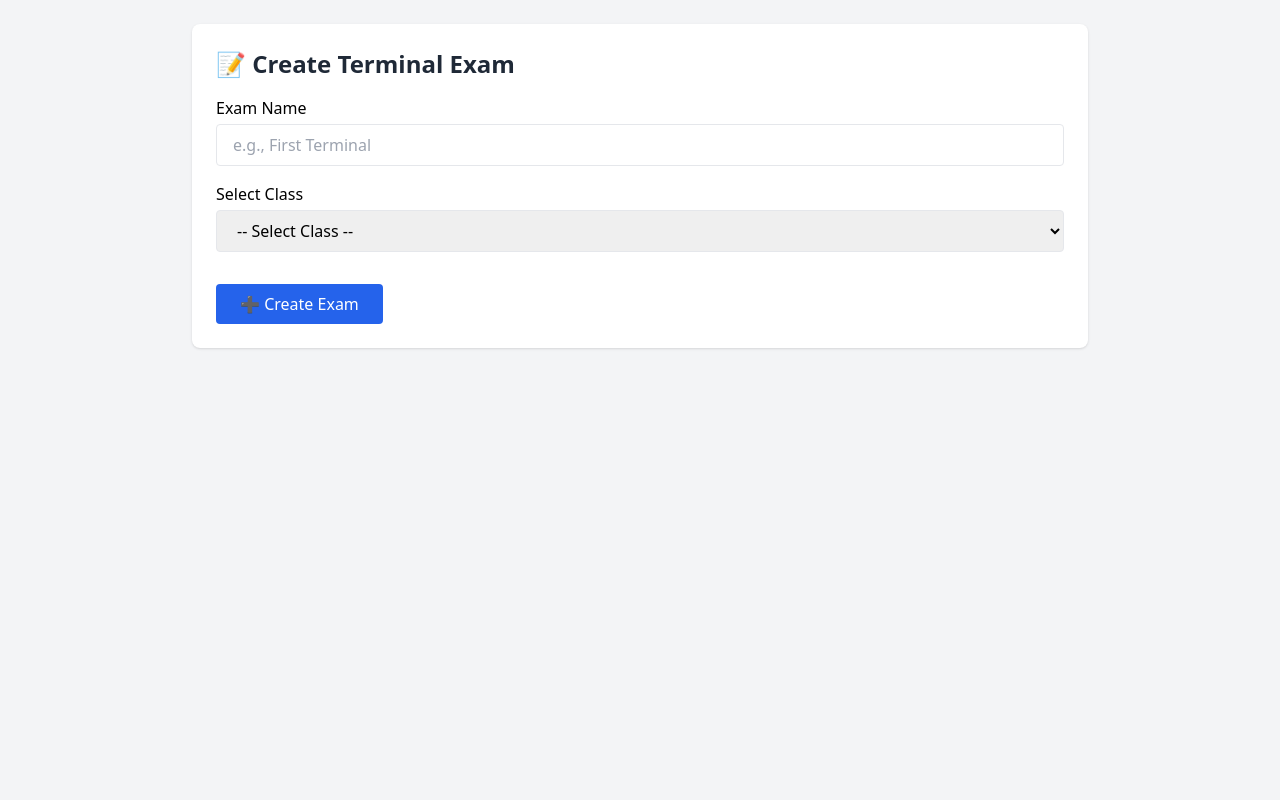
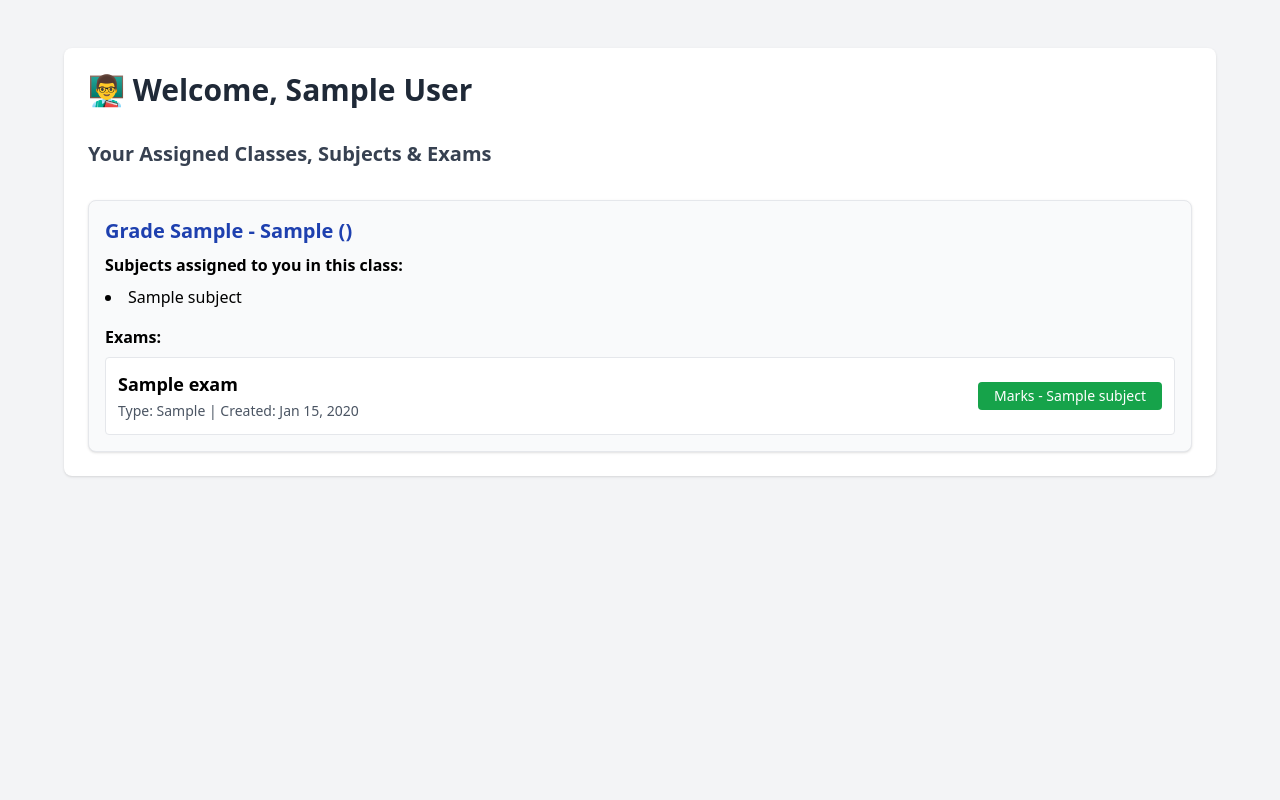
Before and after one commit to Sushil9863/school_management_system, a PHP site: page /shikshalaya/admin/manage_exam_content.php in a window 1280 px wide. Run offline with PHP 8.4, Linux system fonts and the light colour scheme; the visitor is signed in with stand-in values (Sample User, id 1); tables that the repository leaves empty or names only in its code hold one stand-in row (values such as "Sample post"); some libraries are stand-ins or nearby versions.

Commit message:
ali ali changes

```diff
--- a/admin/manage_exam_content.php
+++ b/admin/manage_exam_content.php
@@ -1,129 +1,214 @@
 <?php
 include '../partials/dbconnect.php';
+session_start();
 
-// Fetch all classes
-$class_result = $conn->query("SELECT * FROM classes ORDER BY grade ASC");
-
-// Handle exam creation
-if ($_SERVER['REQUEST_METHOD'] === 'POST') {
-    $exam_name = $_POST['exam_name'];
-    $selected_class_id = $_POST['class_id'];
-    $exam_type = 'Terminal'; // Fixed type
-
-    // Gather subject data
-    $subjects = $_POST['subject_id'] ?? [];
-    $full_marks = $_POST['full_marks'] ?? [];
-    $pass_marks = $_POST['pass_marks'] ?? [];
-
-    // Determine target classes
-    $class_ids = [];
-
-    if ($selected_class_id === 'all') {
-        $class_ids_result = $conn->query("SELECT id FROM classes");
-        while ($row = $class_ids_result->fetch_assoc()) {
-            $class_ids[] = $row['id'];
-        }
-    } else {
-        $class_ids[] = (int)$selected_class_id;
+// Check teacher session
+if (!isset($_SESSION['username']) || $_SESSION['user_type'] !== 'teacher') {
+  header("Location: ../index.php");
+  exit;
 }
 
-    // Loop through classes and insert exams and subjects
-    foreach ($class_ids as $class_id) {
-        $stmt = $conn->prepare("INSERT INTO exams (exam_name, exam_type, class_id) VALUES (?, ?, ?)");
-        $stmt->bind_param("ssi", $exam_name, $exam_type, $class_id);
+$teacher_username = $_SESSION['username'];
+
+// Get teacher info
+$stmt = $conn->prepare("SELECT id, full_name FROM teachers WHERE username = ?");
+$stmt->bind_param("s", $teacher_username);
 $stmt->execute();
-        $exam_id = $stmt->insert_id;
+$result = $stmt->get_result();
+$teacher = $result->fetch_assoc();
+$teacher_id = $teacher['id'];
+$teacher_name = $teacher['full_name'];
 
-        if (!empty($subjects) && is_array($subjects)) {
-            for ($i = 0; $i < count($subjects); $i++) {
-                $sub_id = $subjects[$i];
-                $full = $full_marks[$i];
-                $pass = $pass_marks[$i];
+// Fetch all classes and subjects assigned to this teacher
+$stmt = $conn->prepare("
+    SELECT
+      c.id AS class_id, c.grade, c.section, c.type,
+      s.id AS subject_id, s.name AS subject_name
+    FROM subjects s
+    JOIN classes c ON s.class_id = c.id
+    WHERE s.teacher_id = ?
+    ORDER BY c.grade ASC, c.section ASC, s.name ASC
+");
+$stmt->bind_param("i", $teacher_id);
+$stmt->execute();
+$assigned = $stmt->get_result();
 
-                $stmt_sub = $conn->prepare("INSERT INTO exam_subjects (exam_id, subject_id, full_marks, pass_marks) VALUES (?, ?, ?, ?)");
-                $stmt_sub->bind_param("iiii", $exam_id, $sub_id, $full, $pass);
-                $stmt_sub->execute();
+// Fetch exams grouped by class_id
+$classIds = [];
+foreach ($assigned as $row) {
+  $classIds[] = $row['class_id'];
 }
+$classIds = array_unique($classIds);
+
+$examsByClass = [];
+if (!empty($classIds)) {
+  $placeholders = implode(',', array_fill(0, count($classIds), '?'));
+  $types = str_repeat('i', count($classIds));
+
+  $sql = "SELECT * FROM exams WHERE class_id IN ($placeholders) ORDER BY class_id, created_at DESC";
+  $stmtExams = $conn->prepare($sql);
+  $stmtExams->bind_param($types, ...$classIds);
+  $stmtExams->execute();
+  $examsResult = $stmtExams->get_result();
+
+  while ($exam = $examsResult->fetch_assoc()) {
+    $examsByClass[$exam['class_id']][] = $exam;
   }
 }
 
-    echo "<script>alert('✅ Exam created successfully'); window.location='manage_exams.php';</script>";
-    exit;
+// Group subjects by class_id
+$subjectsByClass = [];
+foreach ($assigned as $row) {
+  $subjectsByClass[$row['class_id']][] = $row;
 }
 ?>
 
 <!DOCTYPE html>
 <html lang="en">
 <head>
-  <meta charset="UTF-8">
-  <title>Manage Exams</title>
+  <meta charset="UTF-8" />
+  <title>Teacher Exams & Marks Entry</title>
   <script src="https://cdn.tailwindcss.com"></script>
 </head>
-<body class="bg-gray-100 p-6">
-  <div class="bg-white p-6 rounded-lg shadow max-w-4xl mx-auto">
-    <h1 class="text-2xl font-bold mb-4 text-gray-800">📝 Create Terminal Exam</h1>
-    <form method="POST" id="examForm">
-      <div class="mb-4">
-        <label class="block font-medium mb-1">Exam Name</label>
-        <input type="text" name="exam_name" placeholder="e.g., First Terminal" required class="w-full border px-4 py-2 rounded" />
+<body class="bg-gray-100 min-h-screen p-6">
+  <div class="max-w-6xl mx-auto bg-white p-6 rounded-lg shadow space-y-8 mt-6">
+    <h1 class="text-3xl font-bold text-gray-800">👨‍🏫 Welcome, <?= htmlspecialchars($teacher_name) ?></h1>
+    <h2 class="text-xl font-semibold text-gray-700">Your Assigned Classes, Subjects & Exams</h2>
+
+    <?php if ($assigned->num_rows === 0): ?>
+      <p class="text-gray-600 mt-4">You are not assigned to any classes or subjects.</p>
+    <?php else: ?>
+      <?php foreach ($subjectsByClass as $class_id => $subjects): ?>
+        <?php
+        $classInfo = $subjects[0];
+        $exams = $examsByClass[$class_id] ?? [];
+        ?>
+        <div class="border rounded-lg shadow p-4 bg-gray-50">
+          <h3 class="text-xl font-semibold text-blue-800 mb-2">
+            Grade <?= htmlspecialchars($classInfo['grade']) ?> - <?= htmlspecialchars($classInfo['section']) ?>
+            (<?= htmlspecialchars($classInfo['type']) ?>)
+          </h3>
+
+          <p class="font-semibold mb-2">Subjects assigned to you in this class:</p>
+          <ul class="mb-4 list-disc list-inside">
+            <?php foreach ($subjects as $sub): ?>
+              <li><?= htmlspecialchars($sub['subject_name']) ?></li>
+            <?php endforeach; ?>
+          </ul>
+
+          <?php if (empty($exams)): ?>
+            <p class="italic text-gray-500">No exams scheduled for this class yet.</p>
+          <?php else: ?>
+            <p class="font-semibold mb-2">Exams:</p>
+            <ul class="space-y-2">
+              <?php foreach ($exams as $exam): ?>
+                <li class="p-3 bg-white border rounded flex justify-between items-center">
+                  <div>
+                    <strong class="text-lg"><?= htmlspecialchars($exam['exam_name']) ?></strong><br />
+                    <span class="text-sm text-gray-600">
+                      Type: <?= htmlspecialchars($exam['exam_type']) ?> | Created:
+                      <?= date('M d, Y', strtotime($exam['created_at'])) ?>
+                    </span>
+                  </div>
+                  <div class="flex gap-2">
+                    <?php foreach ($subjects as $sub): ?>
+                      <button
+                        onclick="openMarksModal(<?= $exam['id'] ?>, <?= $class_id ?>, <?= $sub['subject_id'] ?>, '<?= htmlspecialchars(addslashes($sub['subject_name'])) ?>')"
+                        class="bg-green-600 text-white px-4 py-1 rounded hover:bg-green-700 text-sm whitespace-nowrap"
+                        title="Add/Edit marks for <?= htmlspecialchars($sub['subject_name']) ?>">
+                        Marks - <?= htmlspecialchars($sub['subject_name']) ?>
+                      </button>
+                    <?php endforeach; ?>
+                  </div>
+                </li>
+              <?php endforeach; ?>
+            </ul>
+          <?php endif; ?>
+        </div>
+      <?php endforeach; ?>
+    <?php endif; ?>
   </div>
 
-      <div class="mb-4">
-        <label class="block font-medium mb-1">Select Class</label>
-        <select name="class_id" id="class_id" onchange="fetchSubjects()" required class="w-full border px-4 py-2 rounded">
-          <option value="">-- Select Class --</option>
-          <option value="all">🌐 All Classes</option>
-          <?php
-          $class_result = $conn->query("SELECT * FROM classes ORDER BY grade ASC");
-          while ($row = $class_result->fetch_assoc()): ?>
-            <option value="<?= $row['id'] ?>">Grade <?= $row['grade'] ?> - <?= $row['section'] ?></option>
-          <?php endwhile; ?>
-        </select>
+  <!-- Marks Modal -->
+  <div id="marksModal" class="fixed inset-0 bg-black/50 backdrop-blur-sm hidden z-50 flex items-center justify-center" onclick="closeMarksModal(event)">
+    <div onclick="event.stopPropagation()" class="bg-white w-full max-w-3xl p-6 rounded-lg shadow-lg overflow-y-auto max-h-[90vh]">
+      <div class="flex justify-between items-center mb-4">
+        <h2 class="text-2xl font-bold text-blue-800">Enter Marks for <span id="modalSubjectName"></span></h2>
+        <button onclick="closeMarksModal()" class="text-gray-500 text-2xl">&times;</button>
       </div>
 
-      <div id="subjectContainer" class="space-y-4 hidden">
-        <h2 class="text-lg font-semibold text-gray-700">📚 Subjects</h2>
-        <div id="subjectRows"></div>
+      <!-- Full/Pass Marks Display -->
+      <div id="marksInfo" class="mb-4 p-3 bg-blue-50 border rounded text-blue-800 font-semibold"></div>
+
+      <form id="marksForm" method="POST" action="submit_marks.php">
+        <input type="hidden" name="exam_id" id="modalExamId" />
+        <input type="hidden" name="class_id" id="modalClassId" />
+        <input type="hidden" name="subject_id" id="modalSubjectId" />
+
+        <div id="marksStudentList" class="space-y-4 max-h-96 overflow-y-auto border p-2 rounded bg-gray-50"></div>
+
+        <div class="mt-6 text-right">
+          <button type="submit" class="bg-blue-600 text-white px-6 py-2 rounded hover:bg-blue-700">✅ Submit Marks</button>
         </div>
-
-      <button type="submit" class="mt-4 bg-blue-600 text-white px-6 py-2 rounded hover:bg-blue-700">➕ Create Exam</button>
       </form>
+    </div>
   </div>
 
   <script>
-function fetchSubjects() {
-  const classId = document.getElementById("class_id").value;
-  const container = document.getElementById("subjectContainer");
-  const rows = document.getElementById("subjectRows");
+    function openMarksModal(examId, classId, subjectId, subjectName) {
+      document.getElementById('modalExamId').value = examId;
+      document.getElementById('modalClassId').value = classId;
+      document.getElementById('modalSubjectId').value = subjectId;
+      document.getElementById('modalSubjectName').textContent = subjectName;
 
-  if (!classId) {
-    container.classList.add("hidden");
-    rows.innerHTML = '';
+      const listContainer = document.getElementById('marksStudentList');
+      const marksInfo = document.getElementById('marksInfo');
+      listContainer.innerHTML = 'Loading students...';
+      marksInfo.textContent = '';
+
+      fetch(`get_students_for_marks.php?class_id=${classId}&exam_id=${examId}&subject_id=${subjectId}`)
+        .then(res => res.json())
+        .then(data => {
+          if (!data.success) {
+            alert('❌ Error: ' + data.error);
+            listContainer.innerHTML = '<p class="text-red-500">Failed to load students.</p>';
             return;
           }
 
-  const fetchId = classId === 'all' ? 'first' : classId;
+          // Display full and pass marks
+          marksInfo.textContent = `Full Marks: ${data.full_marks} | Pass Marks: ${data.pass_marks}`;
 
-  fetch(`get_subjects.php?class_id=${fetchId}`)
-    .then(res => res.json())
-    .then(data => {
-      if (Array.isArray(data) && data.length > 0) {
-        container.classList.remove("hidden");
-        rows.innerHTML = '';
-        data.forEach(sub => {
-          rows.innerHTML += `
-            <div class="grid grid-cols-1 md:grid-cols-3 gap-4">
-              <input type="hidden" name="subject_id[]" value="${sub.id}">
-              <input type="text" value="${sub.name}" disabled class="w-full px-4 py-2 bg-gray-100 border rounded" />
-              <input type="number" name="full_marks[]" placeholder="Full Marks" required class="w-full border px-4 py-2 rounded" />
-              <input type="number" name="pass_marks[]" placeholder="Pass Marks" required class="w-full border px-4 py-2 rounded" />
-            </div>`;
+          if (data.students.length === 0) {
+            listContainer.innerHTML = '<p class="text-red-500">No students found for this class.</p>';
+            return;
+          }
+
+          listContainer.innerHTML = '';
+          data.students.forEach(student => {
+            const div = document.createElement('div');
+            div.className = 'flex items-center gap-4';
+            div.innerHTML = `
+              <input type="hidden" name="student_id[]" value="${student.id}" />
+              <label class="w-1/2 font-medium text-gray-700">${student.full_name}</label>
+              <input type="number" name="marks[]" value="${student.marks ?? ''}"
+                     min="0" max="${data.full_marks}" placeholder="Enter marks"
+                     required class="w-1/2 px-3 py-2 border rounded" />
+            `;
+            listContainer.appendChild(div);
           });
-      } else {
-        container.classList.add("hidden");
-        rows.innerHTML = '<p class="text-red-500">No subjects found.</p>';
+        })
+        .catch(err => {
+          alert('❌ Error loading students: ' + err.message);
+          listContainer.innerHTML = '<p class="text-red-500">Failed to load students.</p>';
+        });
+
+      document.getElementById('marksModal').classList.remove('hidden');
     }
-    });
+
+    function closeMarksModal(e) {
+      if (!e || e.target.id === 'marksModal') {
+        document.getElementById('marksModal').classList.add('hidden');
+      }
     }
   </script>
 </body>
```
Also changed, not shown: admin/fetch_exam_subjects.php (added, +23 -0 lines), admin/fetch_exams.php (added, +33 -0 lines), admin/get_subjects.php (deleted, +0 -12 lines), teacher/get_students_for_marks.php (+21 -6 lines), teacher/view_exam_content.php (+21 -9 lines). Lines whose indentation alone changed are shown as unchanged.
